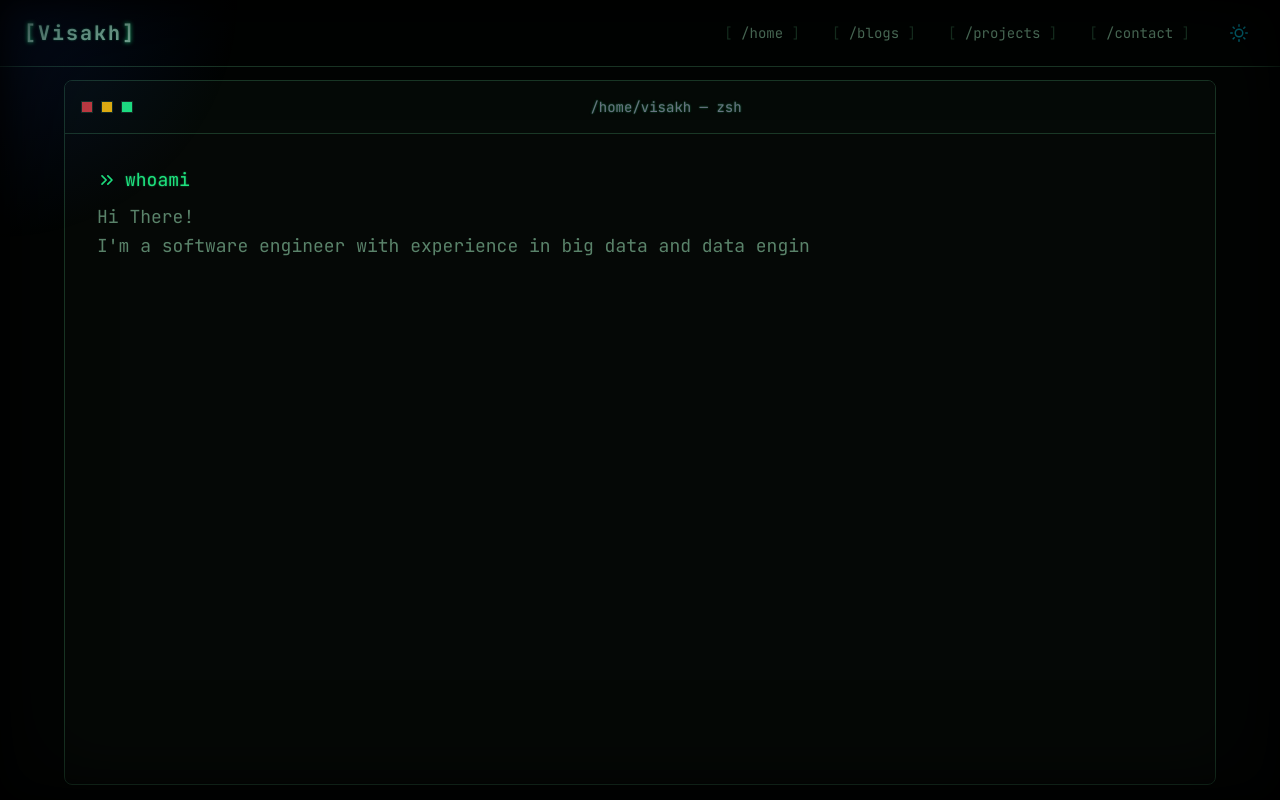
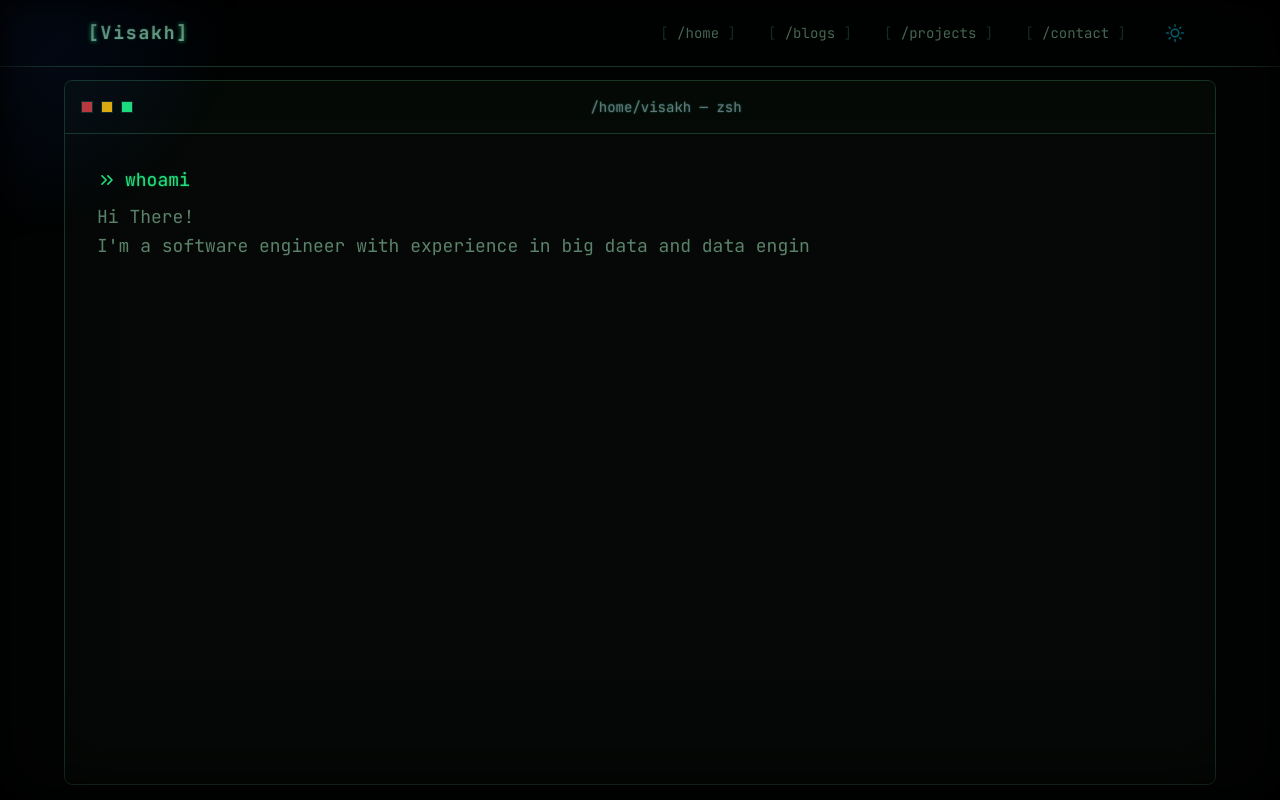
Before and after one commit to vskvj3/portfolio-nextjs, a Next.js app: page / in a window 1280 px wide. Both pictures are taken after a click on the button "Switch to cyberpunk mode". Shown: the top 800 px of the page. Built offline with nearby package versions, Linux system fonts and the light colour scheme.

Commit message:
animations

```diff
--- a/src/components/layout.js
+++ b/src/components/layout.js
@@ -7,9 +7,13 @@ export const siteTitle = "Visakh Vijay O";
 export default function Layout({ children }) {
   const { mode } = useTheme();
 
-  if (mode === "cyberpunk") {
-    return <CyberpunkLayout>{children}</CyberpunkLayout>;
-  }
-
-  return <DefaultLayout>{children}</DefaultLayout>;
+  return (
+    <div key={mode} className="theme-transition-wrapper min-h-screen">
+      {mode === "cyberpunk" ? (
+        <CyberpunkLayout>{children}</CyberpunkLayout>
+      ) : (
+        <DefaultLayout>{children}</DefaultLayout>
+      )}
+    </div>
+  );
 }
--- a/src/components/layout/CyberpunkFooter.js
+++ b/src/components/layout/CyberpunkFooter.js
@@ -10,7 +10,7 @@ export default function CyberpunkFooter() {
         color: "var(--text-secondary)",
       }}
     >
-      <div className="container mx-auto px-6 text-center">
+      <div className="container mx-auto px-6 max-w-6xl text-center">
         <span className="flex justify-center items-center text-sm font-mono">
           [ made with fun using <RiNextjsLine className="mx-1" /> ]
         </span>
--- a/src/components/layout/CyberpunkNavbar.js
+++ b/src/components/layout/CyberpunkNavbar.js
@@ -36,11 +36,11 @@ export default function CyberpunkNavbar() {
           borderBottom: "1px solid var(--border)",
         }}
       >
-        <div className="container mx-auto px-6 py-4">
+        <div className="container mx-auto px-6 py-4 max-w-6xl">
           <div className="flex items-center justify-between">
             <Link
               href="/"
-              className="text-xl font-bold tracking-widest font-mono hover:opacity-80 transition-opacity"
+              className="text-lg font-bold tracking-widest font-mono hover:opacity-80 transition-opacity"
             >
               <span className="neon-flicker" data-text="[Visakh]">
                 [<span className="flicker-fast">V</span>
--- a/src/components/layout/DefaultFooter.js
+++ b/src/components/layout/DefaultFooter.js
@@ -10,7 +10,7 @@ export default function DefaultFooter() {
         color: "var(--text-tertiary)",
       }}
     >
-      <div className="container mx-auto px-6 text-center">
+      <div className="container mx-auto px-6 max-w-6xl text-center">
         <p className="text-sm">
           © {new Date().getFullYear()} {personalInfo.name}. Built with Next.js.
         </p>
--- a/src/components/layout/DefaultNavbar.js
+++ b/src/components/layout/DefaultNavbar.js
@@ -29,7 +29,7 @@ export default function DefaultNavbar() {
         backdropFilter: "blur(12px)",
       }}
     >
-      <div className="container mx-auto px-6 py-4">
+      <div className="container mx-auto px-6 py-4 max-w-6xl">
         <div className="flex items-center justify-between">
           <Link
             href="/"
--- a/src/components/shared/ModeToggle.js
+++ b/src/components/shared/ModeToggle.js
@@ -4,9 +4,17 @@ import { FiTerminal, FiSun } from "react-icons/fi";
 export default function ModeToggle() {
   const { mode, toggleMode } = useTheme();
 
+  const handleToggle = (e) => {
+    const x = e.clientX;
+    const y = e.clientY;
+    document.documentElement.style.setProperty('--toggle-x', `${x}px`);
+    document.documentElement.style.setProperty('--toggle-y', `${y}px`);
+    toggleMode();
+  };
+
   return (
     <button
-      onClick={toggleMode}
+      onClick={handleToggle}
       className="relative p-2 rounded-lg transition-all duration-300 group"
       aria-label={mode === "default" ? "Switch to cyberpunk mode" : "Switch to default mode"}
       title={mode === "default" ? "Enter the matrix" : "Return to light"}
--- a/src/styles/globals.css
+++ b/src/styles/globals.css
@@ -41,4 +41,51 @@
   html {
     scroll-behavior: smooth;
   }
+
 }
+
+/* Theme Switch Transitions */
+[data-mode="cyberpunk"] .theme-transition-wrapper {
+  animation: glitch-spill 0.7s cubic-bezier(0.1, 0.9, 0.2, 1) forwards;
+}
+
+[data-mode="default"] .theme-transition-wrapper {
+  animation: sun-burst 0.7s cubic-bezier(0.1, 0.9, 0.2, 1) forwards;
+}
+
+@keyframes glitch-spill {
+  0% {
+    clip-path: circle(0% at var(--toggle-x, 50vw) var(--toggle-y, 50vh));
+    filter: invert(1) hue-rotate(90deg) contrast(3) brightness(2);
+    transform: scale(0.95) skewX(10deg);
+  }
+  30% {
+    filter: invert(0) hue-rotate(180deg) brightness(1.5);
+    transform: scale(1.02) skewX(-10deg);
+  }
+  60% {
+    filter: hue-rotate(45deg);
+    transform: skewX(5deg);
+  }
+  100% {
+    clip-path: circle(150% at var(--toggle-x, 50vw) var(--toggle-y, 50vh));
+    filter: none;
+    transform: none;
+  }
+}
+
+@keyframes sun-burst {
+  0% {
+    clip-path: circle(0% at var(--toggle-x, 50vw) var(--toggle-y, 50vh));
+    filter: saturate(5) brightness(10) contrast(2);
+    transform: scale(1.05);
+  }
+  40% {
+    filter: saturate(2) brightness(3);
+  }
+  100% {
+    clip-path: circle(150% at var(--toggle-x, 50vw) var(--toggle-y, 50vh));
+    filter: none;
+    transform: none;
+  }
+}
```
